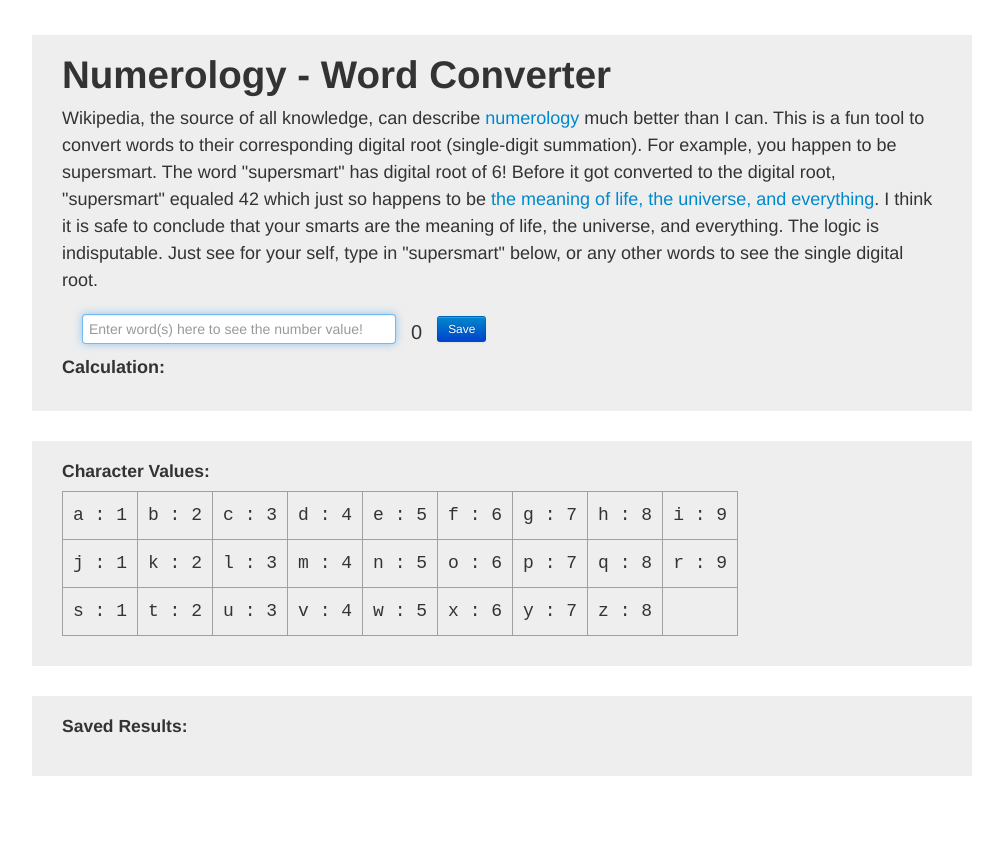
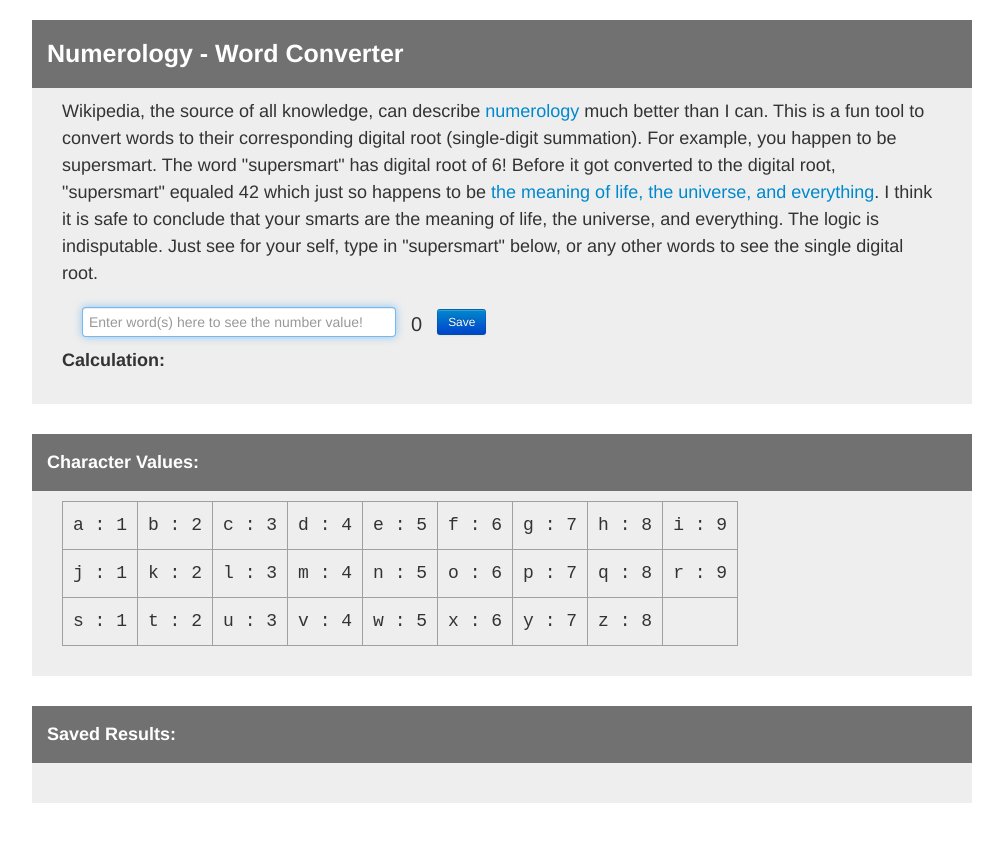
Before and after one commit to amphro/Numerology, a plain HTML site: page index.html in a window 1280 px wide. Shown: the whole page, without its empty margins (138-1141 px from the left). Drawn offline with nearby package versions, Linux system fonts and the light colour scheme.

Commit message:
Changed the style on the content titles

```diff
--- a/css/Numerology.css
+++ b/css/Numerology.css
@@ -4,13 +4,23 @@ body {
 .content {
   padding: 30px;
   padding-top: 10px;
-  margin-top: 15px;
+  margin-top: 0px;
   margin-bottom: 30px;
   font-size: 18px;
   font-weight: 200;
   line-height: 1.5;
-  color: inherit;
   background-color: #eeeeee;
+}
+.content.title {
+    padding: 15px;
+    margin-bottom: 0px;
+    font-size: 18px;
+    font-weight: bold;
+    color : #ffffff;
+    background-color: #717171;
+}
+.content.title.large {
+    font-size: 25px;
 }
 .segment {
     margin-top: 20px;
--- a/index.html
+++ b/index.html
@@ -15,9 +15,8 @@
 	</head>
 	<body ng-controller="WordsToNumber">
 		<div class="container">
+			<div class="content title large">Numerology - Word Converter</div>
 			<div class="content">
-				<h1>Numerology - Word Converter</h1>
-
 				<p>Wikipedia, the source of all knowledge, can describe <a href="http://en.wikipedia.org/wiki/Numerology">numerology</a>
 					much better than I can. This is a fun tool to convert words to their corresponding digital root
 					(single-digit summation). For example, you happen to be supersmart. The word "supersmart" has digital
@@ -36,8 +35,8 @@
 				<strong>Calculation: </strong><span ng-bind="caculation"></span>
 			</div>
 
+			<div class="content title">Character Values:</div>
 			<div class="content">
-				<h4>Character Values:</h4>
 				<table id="valueChart">
 					<tr ng-repeat="row in valueChartRows">
 						<td ng-repeat="value in row"><span ng-bind="value"></span></td>
@@ -45,8 +44,8 @@
 				</table>
 			</div>
 
+			<div class="content title">Saved Results:</div>
 			<div class="content">
-				<h4>Saved Results:</h4>
 				<div ng-repeat="record in savedConversions">
 					<strong ng-bind="record.word"></strong> = <span ng-bind="record.number"></span>
 				</div>
```
Also changed, not shown: 1 other file.
